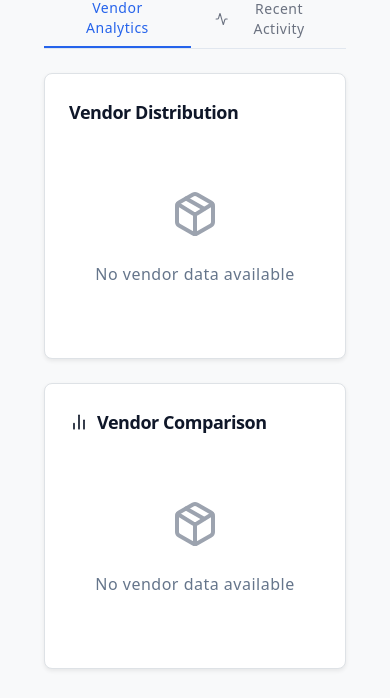
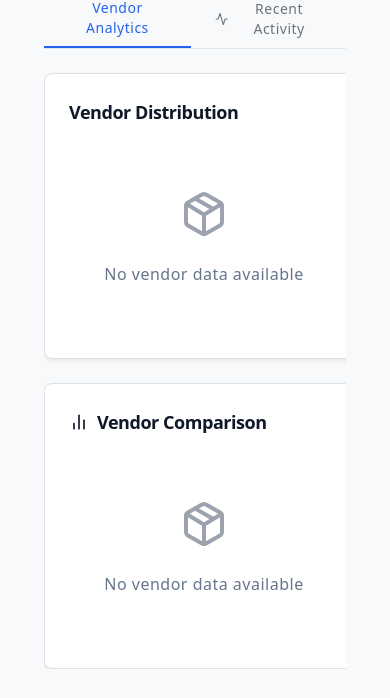
Before and after one commit to saketh1607/aurumi-vendor, a React (Vite) app: page / in a window 390 px wide. Shown: the part 331-1029 px from the top of the page. Built offline with nearby package versions, Linux system fonts and the light colour scheme.

Commit message:
Improve dashboard and vendor categories UI responsiveness and scrolling
Co-authored-by: saketh1607 <saketh1607@gmail.com>

```diff
--- a/src/pages/Dashboard.tsx
+++ b/src/pages/Dashboard.tsx
@@ -390,8 +390,8 @@ const Dashboard: React.FC = () => {
 
       {/* Tab Content */}
       {!error && activeTab === 'vendors' && (
-        <div className="grid grid-cols-1 lg:grid-cols-2 gap-6">
-          <Card>
+        <div className="grid grid-cols-1 lg:grid-cols-2 gap-6 overflow-x-auto max-w-full">
+          <Card className="min-w-[320px]">
             <CardHeader>
               <CardTitle className="text-lg flex items-center space-x-2">
                 <PieChart className="h-5 w-5" />
@@ -399,7 +399,11 @@ const Dashboard: React.FC = () => {
               </CardTitle>
             </CardHeader>
             <CardContent>
-              {hasData ? renderVendorPieChart() : (
+              {hasData ? (
+                <div className="w-full max-w-full overflow-x-auto">
+                  {renderVendorPieChart()}
+                </div>
+              ) : (
                 <div className="text-center py-8">
                   <Package className="h-12 w-12 text-gray-400 mx-auto mb-4" />
                   <p className="text-muted-foreground">No vendor data available</p>
@@ -407,7 +411,7 @@ const Dashboard: React.FC = () => {
               )}
             </CardContent>
           </Card>
-          <Card>
+          <Card className="min-w-[320px]">
             <CardHeader>
               <CardTitle className="text-lg flex items-center space-x-2">
                 <BarChart2 className="h-5 w-5" />
@@ -415,7 +419,11 @@ const Dashboard: React.FC = () => {
               </CardTitle>
             </CardHeader>
             <CardContent>
-              {hasData ? renderVendorBarChart() : (
+              {hasData ? (
+                <div className="w-full max-w-full overflow-x-auto">
+                  {renderVendorBarChart()}
+                </div>
+              ) : (
                 <div className="text-center py-8">
                   <Package className="h-12 w-12 text-gray-400 mx-auto mb-4" />
                   <p className="text-muted-foreground">No vendor data available</p>
--- a/src/pages/VendorCategories.tsx
+++ b/src/pages/VendorCategories.tsx
@@ -220,7 +220,7 @@ const VendorCategories: React.FC = () => {
 
       {/* Add/Edit Category Dialog */}
       <Dialog open={isDialogOpen} onOpenChange={handleDialogClose}>
-        <DialogContent className="max-w-lg">
+        <DialogContent className="max-w-lg max-h-[90vh] overflow-y-auto">
           <DialogHeader>
             <DialogTitle>{isEditMode ? 'Edit Vendor Category' : 'Add Vendor Category'}</DialogTitle>
           </DialogHeader>
```
